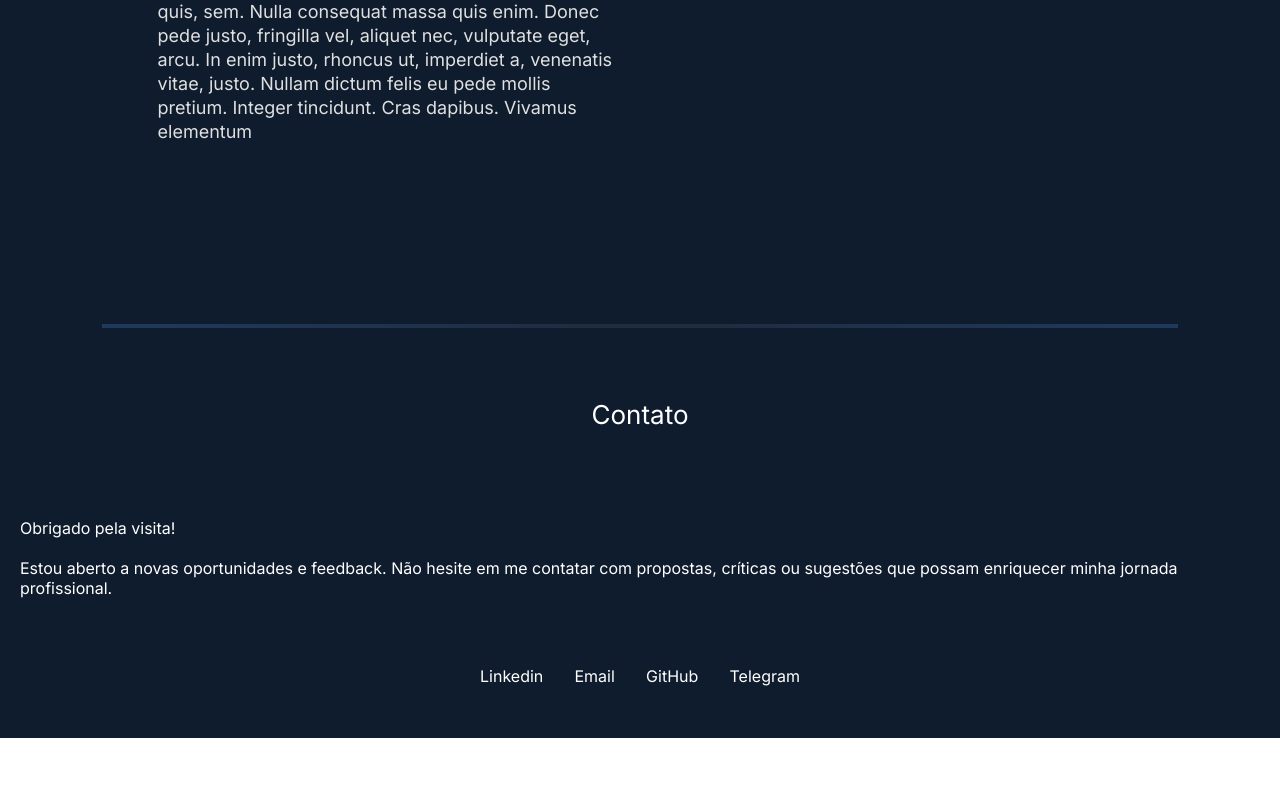
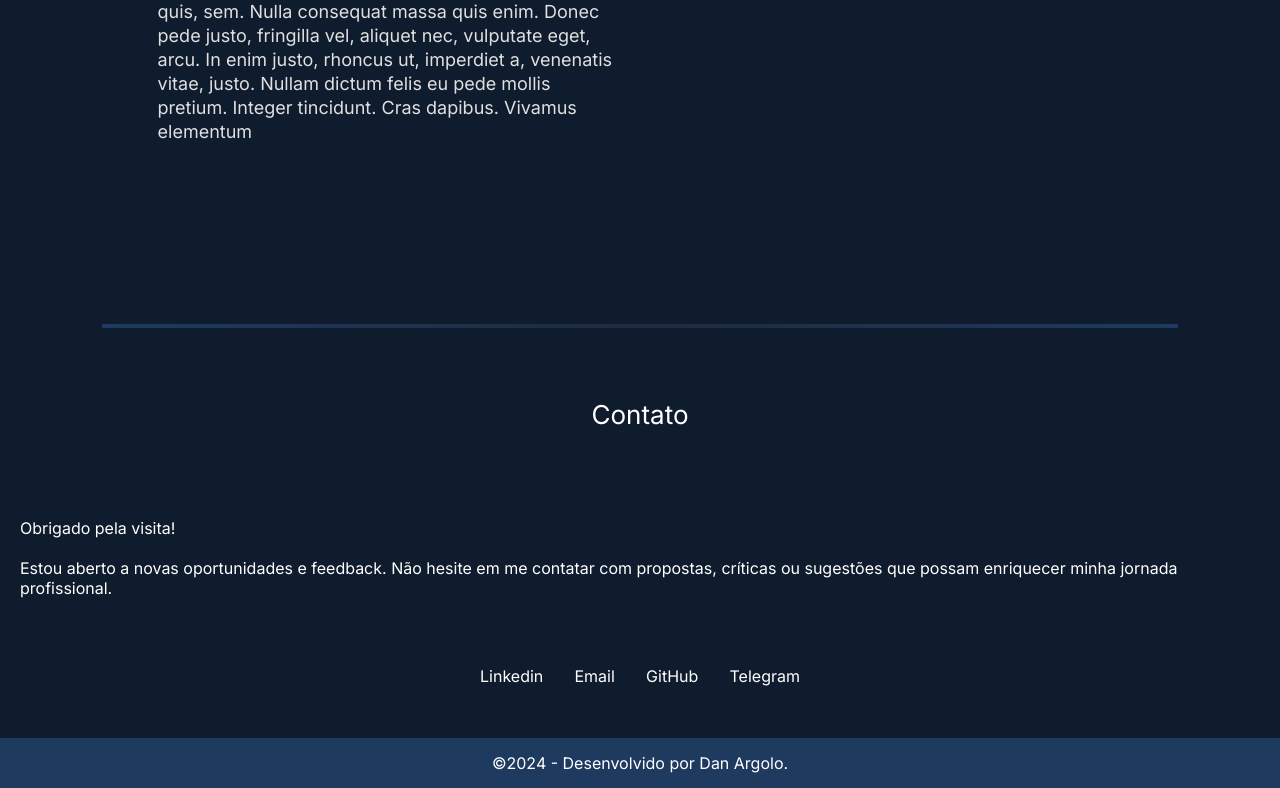
Before and after one commit to danargolo/portfolio, a Next.js app: page / in a window 1280 px wide. Shown: the part 1797-2585 px from the top of the page. Before the commit the page ends 2535 px from the top, so only its background shows below. Built offline with nearby package versions, Linux system fonts and the light colour scheme.

Commit message:
feat - render Footer

```diff
--- a/src/app/page.jsx
+++ b/src/app/page.jsx
@@ -1,5 +1,6 @@
 import { About } from '@/components/About'
 import { Contact } from '@/components/Contact'
+import { Footer } from '@/components/Footer'
 import { Header } from '@/components/Header'
 import { Hero } from '@/components/Hero'
 import { Projects } from '@/components/ProjectsPreviews'
@@ -12,6 +13,7 @@ export default function Home() {
       <Projects />
       <About />
       <Contact />
+      <Footer />
     </>
   )
 }
```
